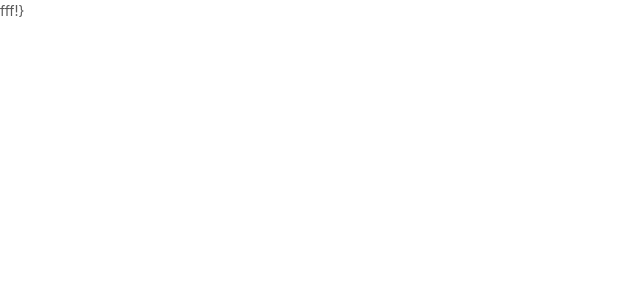
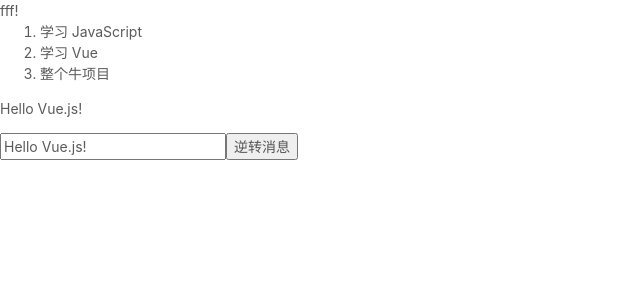
Before and after one commit to liulinana/webpack-vue, a Vue app: page / in a window 1280 px wide. Shown: the top 300 px of the page, without its empty margins (0-640 px from the left). Built offline with nearby package versions, Linux system fonts and the light colour scheme.

Commit message:
练习语法

```diff
--- a/src/App.vue
+++ b/src/App.vue
@@ -1,12 +1,40 @@
 <template>
-    <div>{{msg}}}</div>
+    <div v-bind:title="message" v-if="seen">{{msg}}
+        <ol>
+            <li v-for="todo in todos">{{todo.text}}</li>
+        </ol>
+        <p>{{aa}}</p>
+        <input v-model="aa">
+        <button v-on:click="reverseMessage">逆转消息</button>
+    </div>
 </template>
 <script>
     export default{
+        data: {
+            msg: 'fff!',
+            visitCount: 0,
+            hideCompletedTodos: false,
+            todos: [],
+            error: null
+        },
         data(){
             return{
                 msg: 'fff!',
+                message:"sss",
+                seen:true,
+                todos: [
+                    { text: '学习 JavaScript' },
+                    { text: '学习 Vue' },
+                    { text: '整个牛项目' }
+                ],
+                aa:"Hello Vue.js!",
+            }
+        },
+        methods: {
+            reverseMessage: function () {
+                this.aa = this.aa.split('').reverse().join('')
             }
         }
+
     }
 </script>
```
